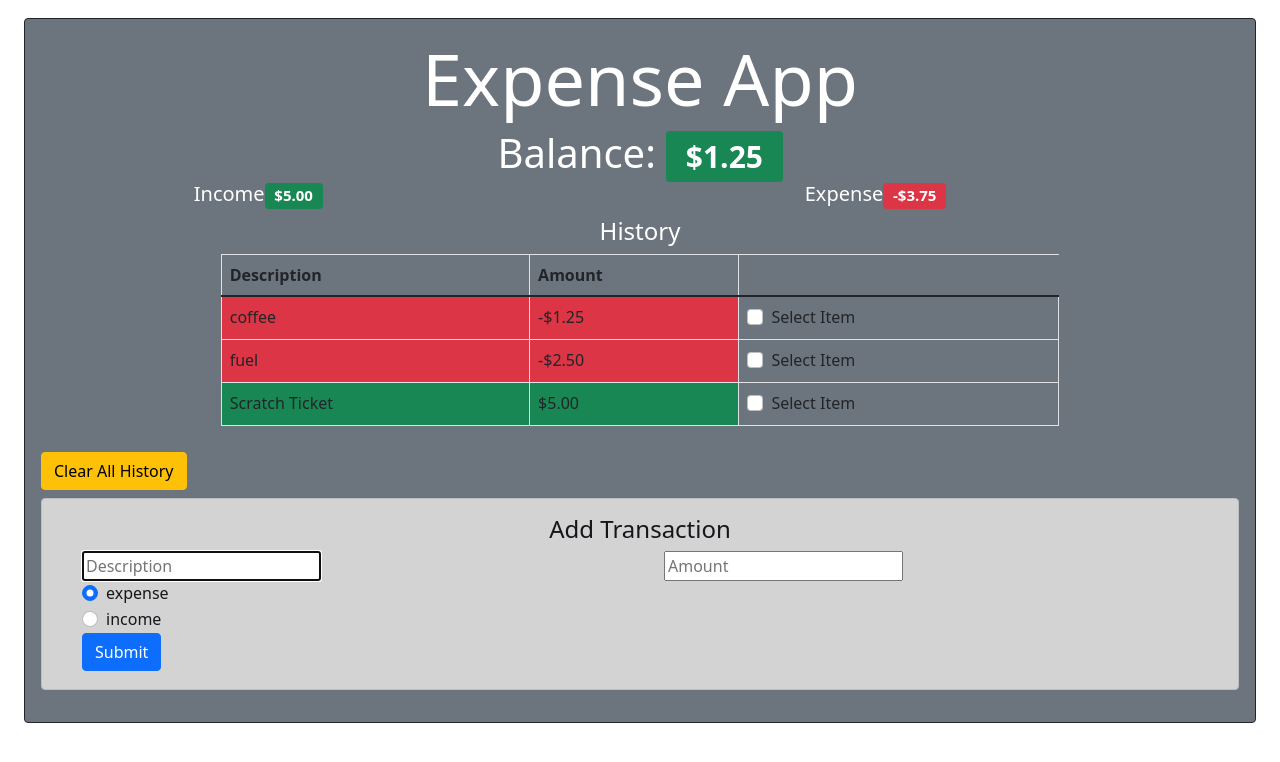
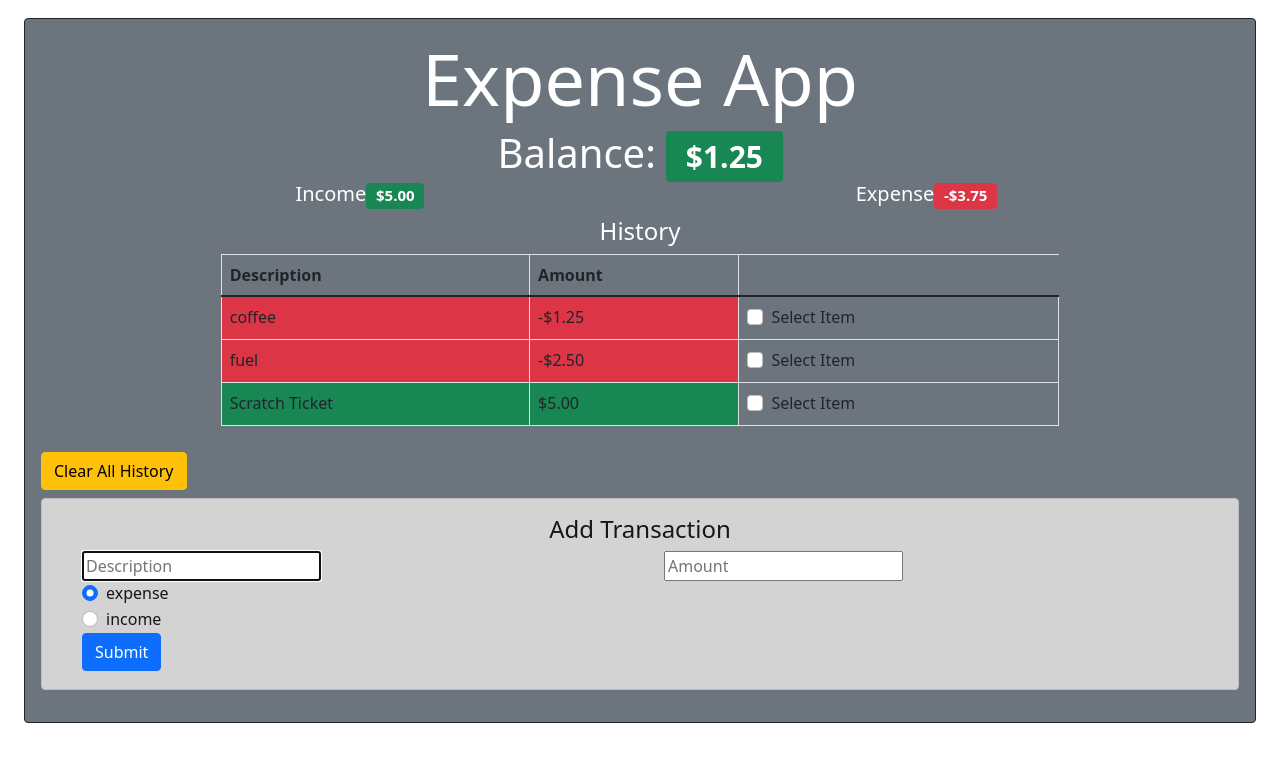
Before and after one commit to frankc60/react-expense-tracker, a React (Create React App) app: page / in a window 1280 px wide. Shown: the top 762 px of the page. Built offline with nearby package versions, Linux system fonts and the light colour scheme.

Commit message:
more styling

```diff
--- a/src/component/Summary.js
+++ b/src/component/Summary.js
@@ -21,14 +21,15 @@ export const Summary = () => {
     <>
       {/* <h4 className='text-center'>Summary</h4> */}
 
-      <div className='row justify-content-center'>
-        <div className='col-3 mx-auto'>
+      <div className='row'>
+        <div className='col-md-4 text-end'>
           <h5>
             Income
             <span className='badge bg-success'>{formatMoney(postotal)}</span>
           </h5>
         </div>
-        <div className='col-3 mx-auto'>
+        <div className='col'></div>
+        <div className='col-md-4'>
           <h5>
             Expense
             <span className='badge bg-danger'>{formatMoney(negtotal)}</span>
```
